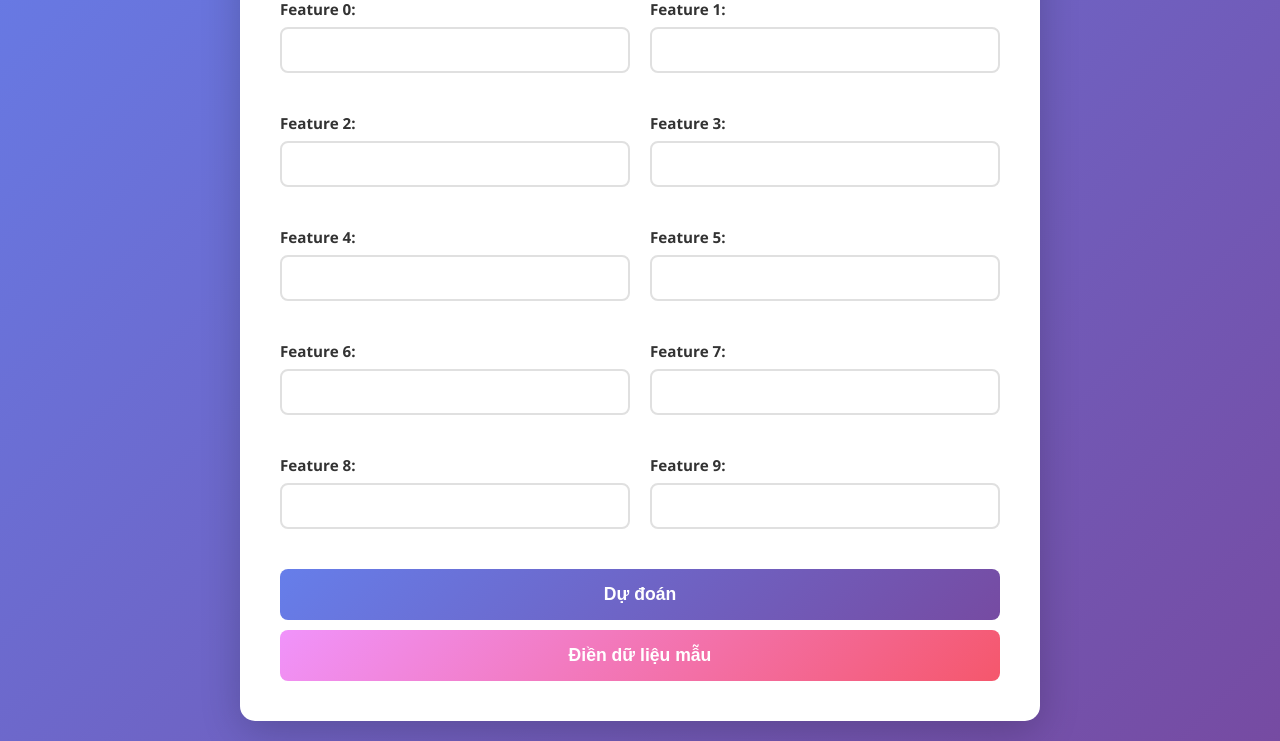
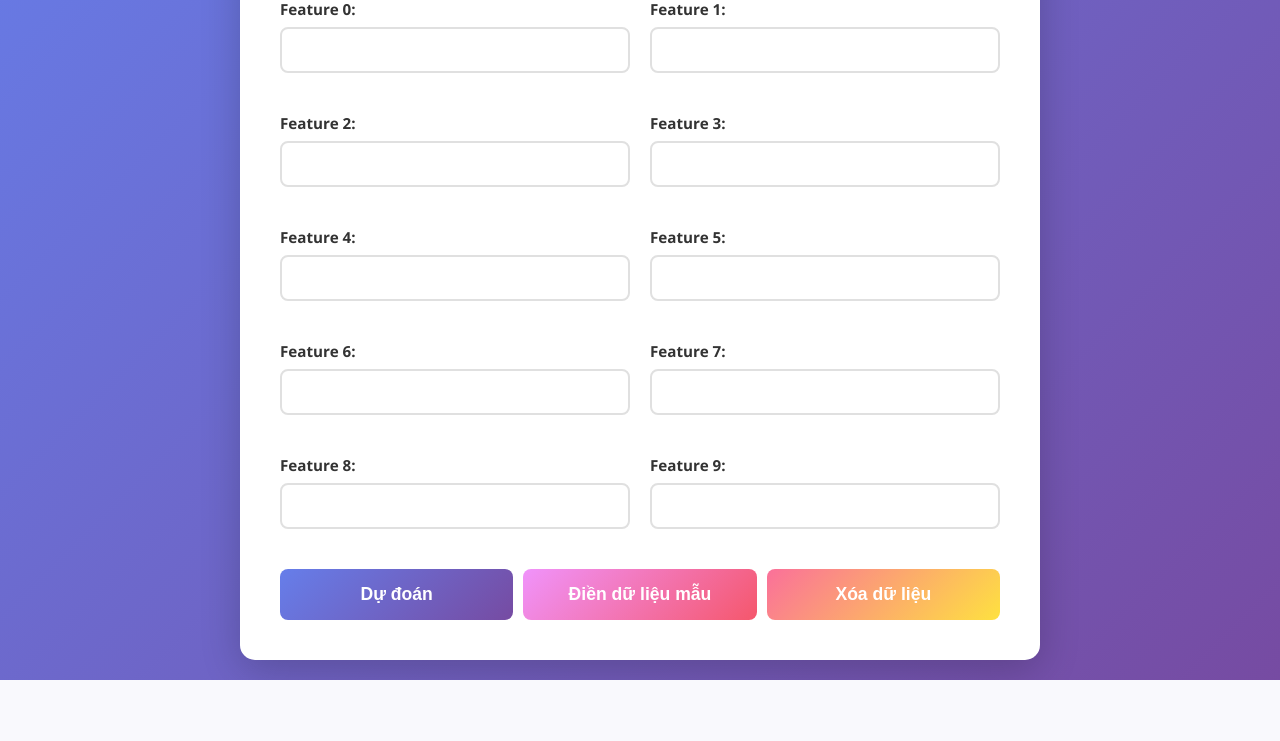
Before and after one commit to ltn2505/MLOps, a Flask app: page / in a window 1280 px wide. Shown: the part 223-964 px from the top of the page. After the commit the page ends 903 px from the top, so only its background shows below. Run offline with Flask 3, Linux system fonts and the light colour scheme.

Commit message:
Final push MLOps project

```diff
--- a/templates/index.html
+++ b/templates/index.html
@@ -112,6 +112,25 @@
         .btn:disabled {
             opacity: 0.6;
             cursor: not-allowed;
+        }
+
+        .btn-secondary {
+            background: linear-gradient(135deg, #f093fb 0%, #f5576c 100%);
+        }
+
+        .btn-clear {
+            background: linear-gradient(135deg, #fa709a 0%, #fee140 100%);
+        }
+
+        .btn-group {
+            display: flex;
+            gap: 10px;
+            margin-top: 20px;
+        }
+
+        .btn-group .btn {
+            margin-top: 0;
+            flex: 1;
         }
 
         .result {
@@ -257,7 +276,11 @@
                 </div>
             </div>
 
-            <button type="submit" class="btn" id="submitBtn">Dự đoán</button>
+            <div class="btn-group">
+                <button type="submit" class="btn" id="submitBtn">Dự đoán</button>
+                <button type="button" class="btn btn-secondary" id="sampleBtn">Điền dữ liệu mẫu</button>
+                <button type="button" class="btn btn-clear" id="clearBtn">Xóa dữ liệu</button>
+            </div>
         </form>
 
         <div class="loading" id="loading">
@@ -274,7 +297,7 @@
         const loadingDiv = document.getElementById('loading');
         const submitBtn = document.getElementById('submitBtn');
 
-        // Lấy mẫu dữ liệu từ dữ liệu training (có thể thay đổi)
+        // Lấy mẫu dữ liệu từ dữ liệu training
         function fillSampleData() {
             const sampleFeatures = [
                 1.125, 1.178, 0.494, 0.791, -0.614,
@@ -286,15 +309,21 @@
             }
         }
 
-        // Thêm nút để điền dữ liệu mẫu
-        const sampleBtn = document.createElement('button');
-        sampleBtn.type = 'button';
-        sampleBtn.className = 'btn';
-        sampleBtn.style.background = 'linear-gradient(135deg, #f093fb 0%, #f5576c 100%)';
-        sampleBtn.style.marginTop = '10px';
-        sampleBtn.textContent = 'Điền dữ liệu mẫu';
-        sampleBtn.onclick = fillSampleData;
-        form.appendChild(sampleBtn);
+        // Xóa tất cả dữ liệu
+        function clearData() {
+            for (let i = 0; i < 10; i++) {
+                document.getElementById(`feature_${i}`).value = '';
+            }
+            // Xóa kết quả cũ nếu có
+            resultDiv.classList.remove('show');
+        }
+
+        // Gán sự kiện cho các nút
+        const sampleBtn = document.getElementById('sampleBtn');
+        const clearBtn = document.getElementById('clearBtn');
+
+        sampleBtn.addEventListener('click', fillSampleData);
+        clearBtn.addEventListener('click', clearData);
 
         form.addEventListener('submit', async (e) => {
             e.preventDefault();
```
Also changed, not shown: .github/workflows/docker-build.yml, README.md.
